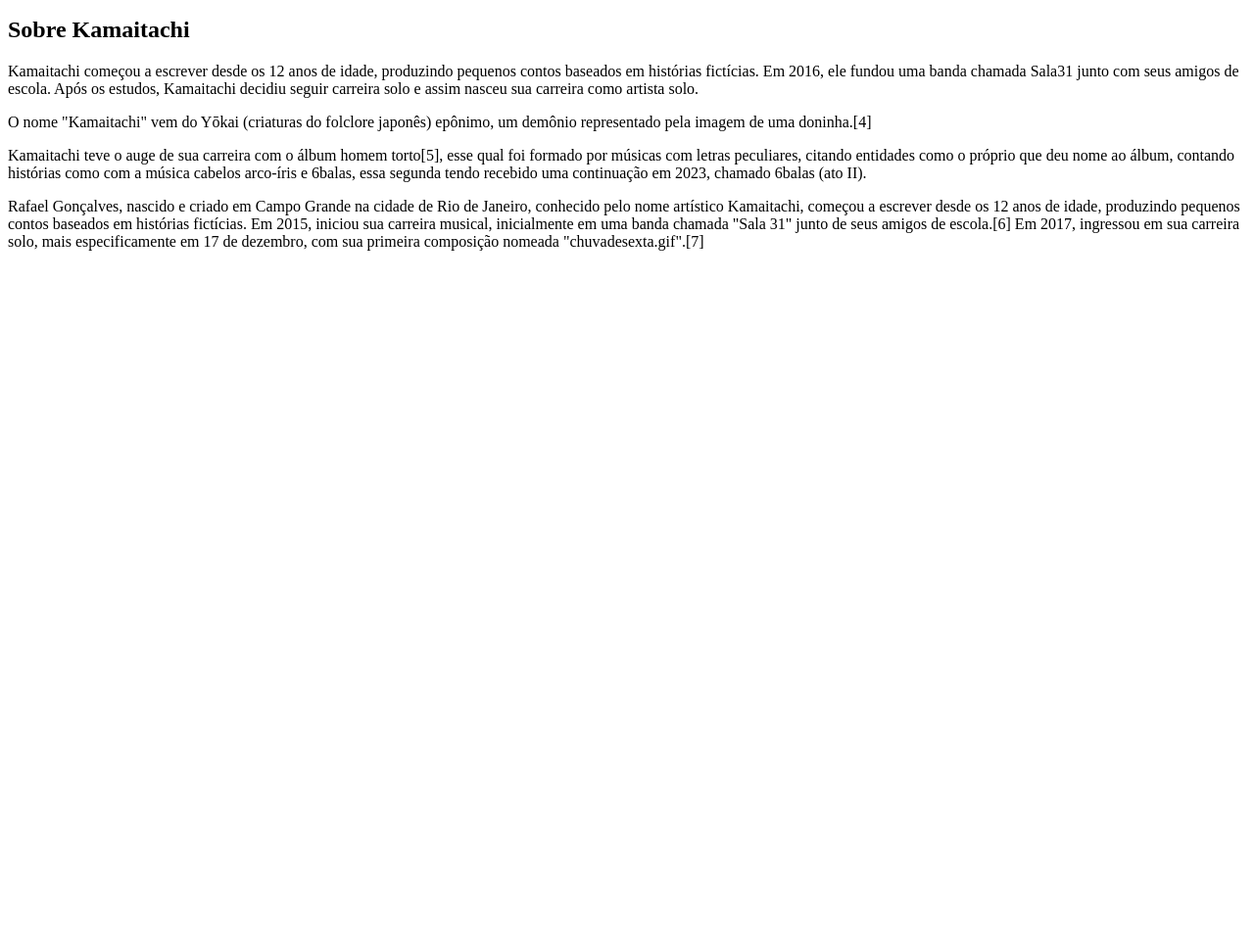
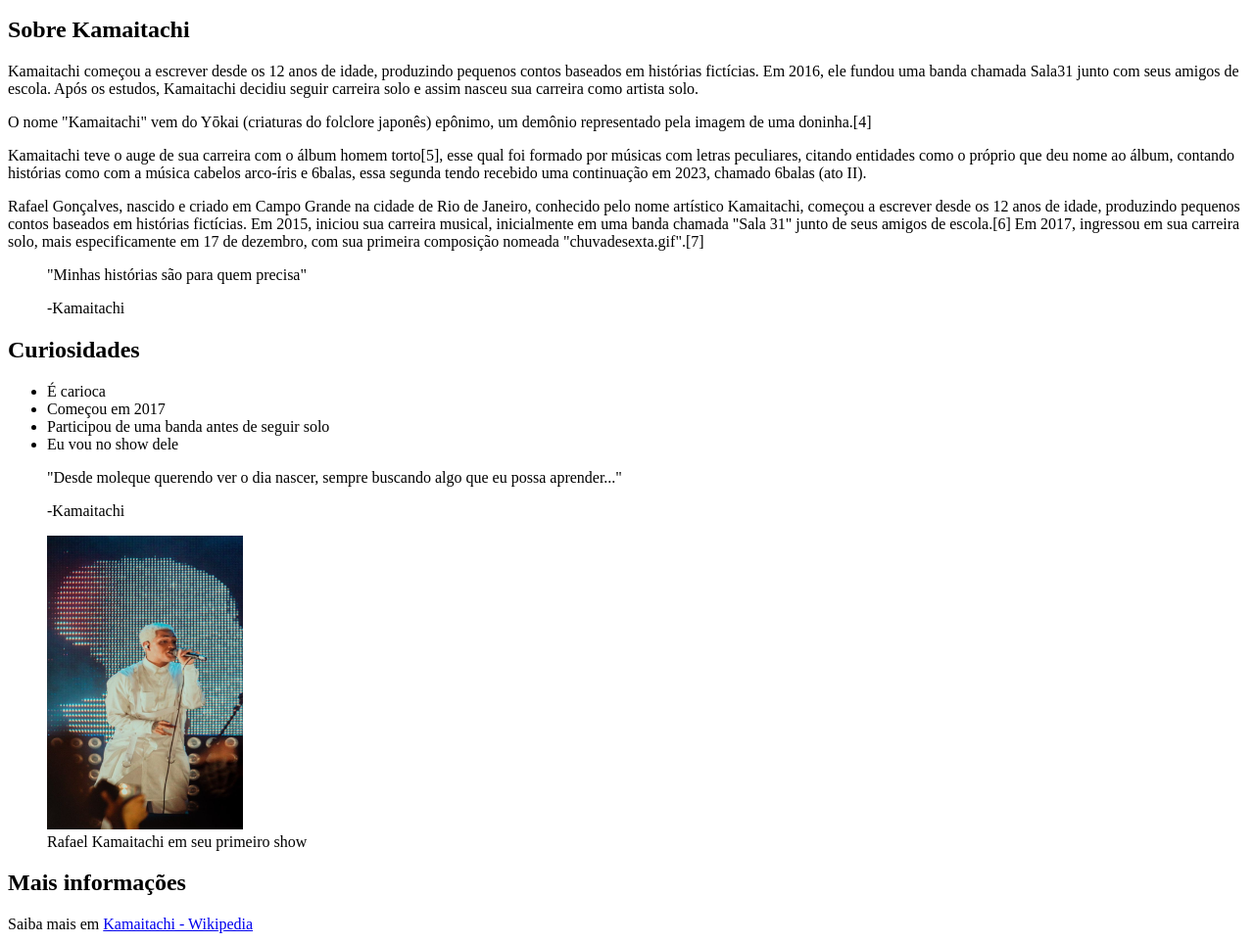
Before and after one commit to taylortrindade-droid/kamaitachi-is-life, a plain HTML site: page index.html in a window 1280 px wide. Shown: the part 717-1680 px from the top of the page at 98% size. Before the commit the page ends 989 px from the top, so only its background shows below. Drawn offline with Linux system fonts and the light colour scheme.

Commit message:
finalizado HTML

```diff
--- a/index.html
+++ b/index.html
@@ -26,6 +26,40 @@
     <p>Kamaitachi teve o auge de sua carreira com o álbum homem torto[5], esse qual foi formado por músicas com letras peculiares, citando entidades como o próprio que deu nome ao álbum, contando histórias como com a música cabelos arco-íris e 6balas, essa segunda tendo recebido uma continuação em 2023, chamado 6balas (ato II).</p>
     <p>Rafael Gonçalves, nascido e criado em Campo Grande na cidade de Rio de Janeiro, conhecido pelo nome artístico Kamaitachi, começou a escrever desde os 12 anos de idade, produzindo pequenos contos baseados em histórias fictícias. Em 2015, iniciou sua carreira musical, inicialmente em uma banda chamada "Sala 31" junto de seus amigos de escola.[6] Em 2017, ingressou em sua carreira solo, mais especificamente em 17 de dezembro, com sua primeira composição nomeada "chuvadesexta.gif".[7]</p>
 </section>
+
+<section>
+<blockquote>
+    "Minhas histórias são para quem precisa"
+    <p>-Kamaitachi</p>
+</blockquote>
+</section>
+
+<section>
+<h2>Curiosidades</h2>
+<ul>
+    <li>É carioca</li>
+    <li>Começou em 2017</li>
+    <li>Participou de uma banda antes de seguir solo</li>
+    <li>Eu vou no show dele</li>
+</ul>
+</section>
+<section>
+    <blockquote>
+        "Desde moleque querendo ver o dia nascer, sempre buscando algo que eu possa aprender..."
+        <p>-Kamaitachi</p>
+    </blockquote>
+    </section>
+    <section>
+        <figure>
+<img src="img/kamaitachi em seu primeiro show.jpg" alt="">
+            <figcaption> Rafael Kamaitachi em seu primeiro show</figcaption>
+        </figure>
+    </section>
     </main>
+<footer>
+    <h2>Mais informações</h2>
+    <p>Saiba mais em <a href="https://pt.wikipedia.org/wiki/Kamaitachi_(cantor)">Kamaitachi - Wikipedia</a></p>
+    <a href="https://share.google/vxEJRwdteIuuBY6yI"> <img src="img/Kamaitachi 🎮.jpg" alt="logo Kamai"></a>
+</footer>
 </body>
 </html>
```
